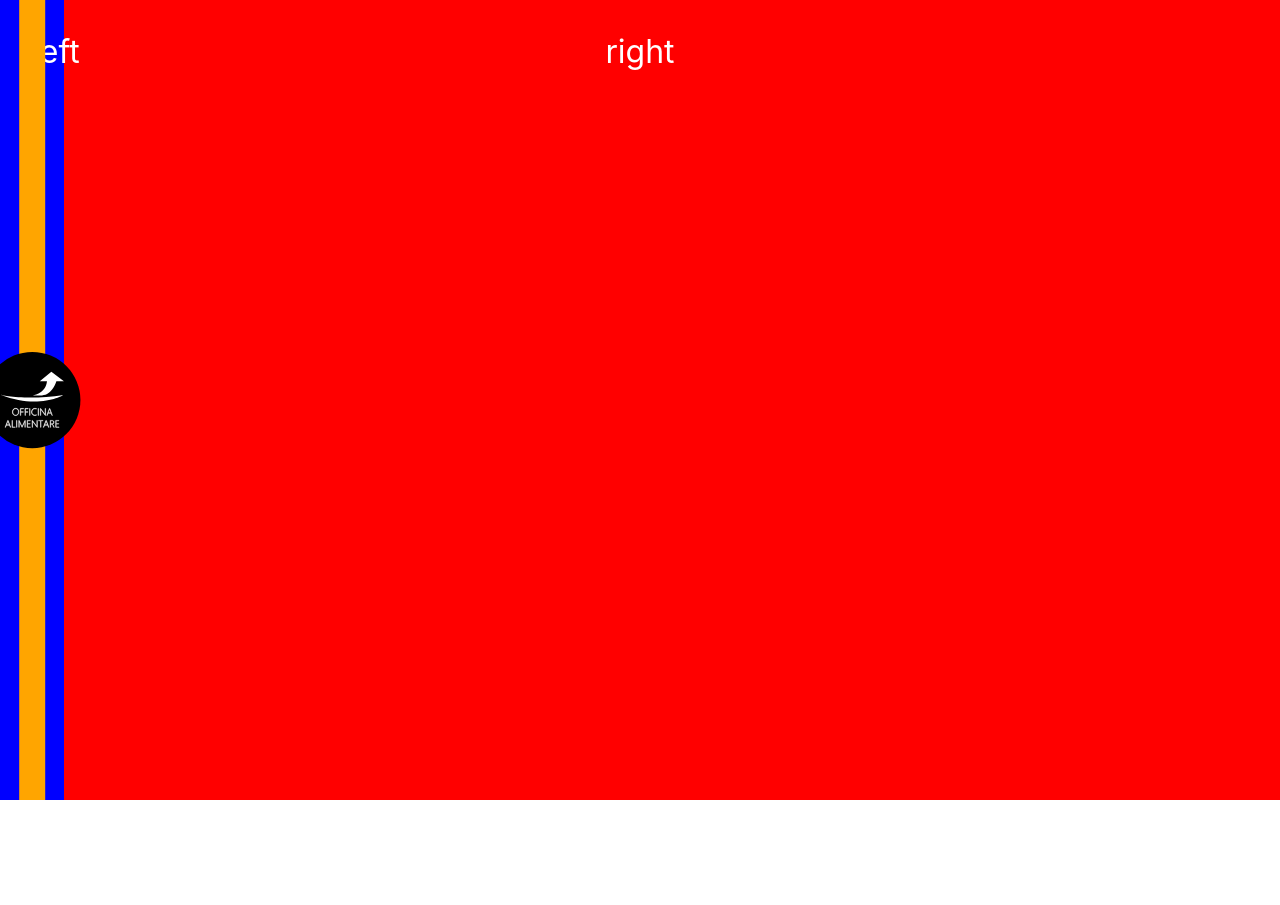
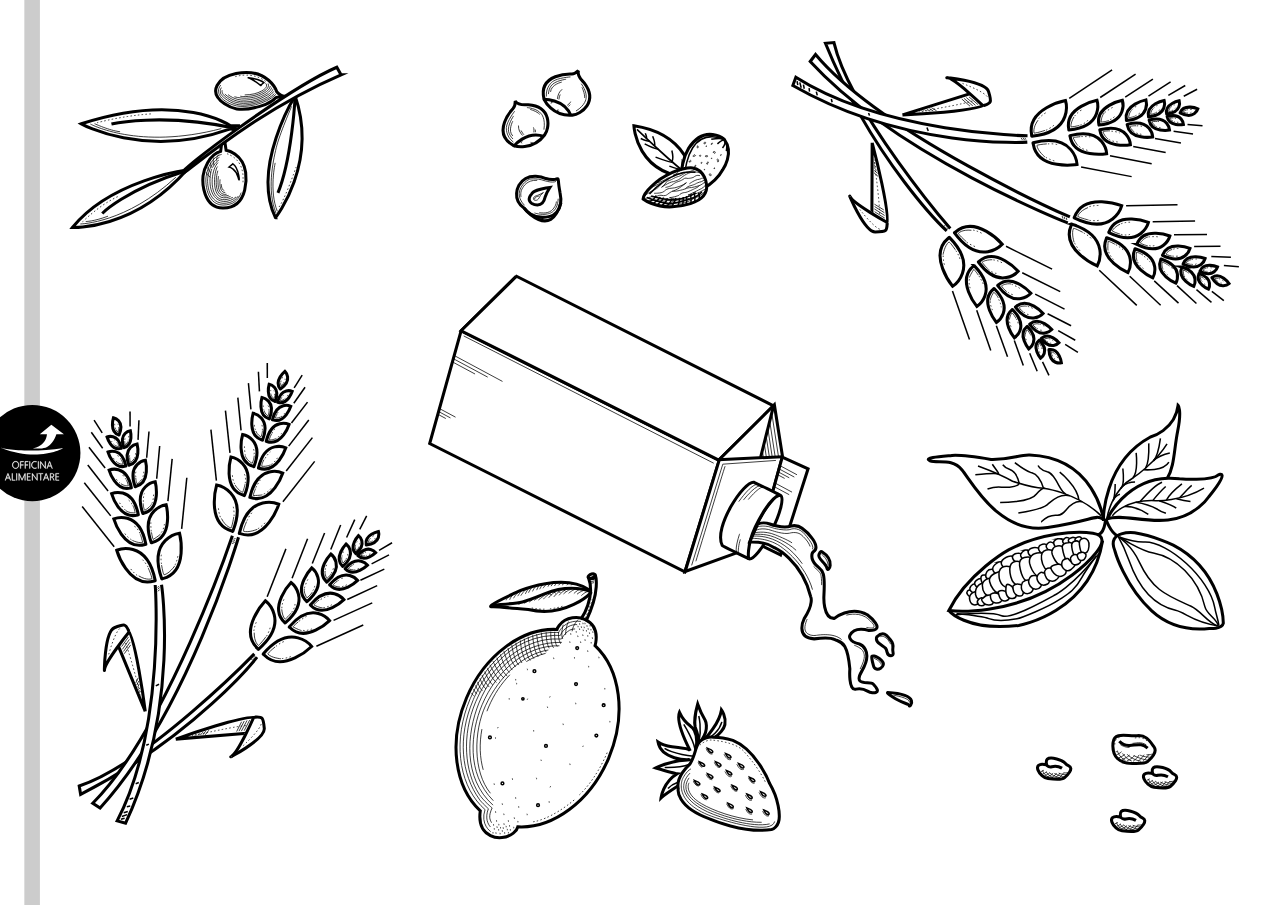
Before and after one commit to onkelhoy/officina-alimentare-storybook, a React (Create React App) app: page / in a window 1280 px wide. Before the commit the page ends 800 px from the top, so only its background shows below. Built offline with nearby package versions, Linux system fonts and the light colour scheme.

Commit message:
slider updated

```diff
--- a/src/ux/molecules/Slider/Component.tsx
+++ b/src/ux/molecules/Slider/Component.tsx
@@ -15,29 +15,66 @@ export interface Props extends IProps {
   source: string;
 }
 
+interface Size {
+  width: number;
+  height: number;
+}
+
 interface CSSProps {
   leftwidth: number;
+  panelsize: Size;
 }
 
 export const Slider: React.FC<Props> = (props) => {
   const [leftwidth, setLeftwidth] = React.useState(0);
-  const classes = useStyles({ leftwidth });
+  const [panelsize, setPanelSize] = React.useState<Size>({ width: 0, height: 0 });
+
+  const timerRef = React.useRef<number>(0);
+  const ref = React.useRef<HTMLImageElement>(null);
+  const classes = useStyles({ leftwidth, panelsize });
 
   function onMove(x: number, _y: number) {
-    console.log('moving', x);
+    setLeftwidth(x);
+  }
+
+  function resize () {
+    if (ref.current) {
+      const box = ref.current.getBoundingClientRect();
+      setPanelSize({ width: box.width, height: box.height });
+    }
+  }
+
+  React.useEffect(() => {
+    init();
+    window.onresize = resize;
+
+    return () => {
+      window.onresize = null;
+    }
+  }, []);
+
+  function init() {
+    window.clearTimeout(timerRef.current);
+
+    timerRef.current = window.setTimeout(() => {
+      if (ref.current && panelsize.width === 0) {
+        resize();
+      }
+      else init();
+    }, 100);
   }
 
   return (
     <div className={[props.className, classes.root].join(' ')}>
       <div className={[classes.left, classes.panel].join(' ')}>
-        left
+        <Image draggable={false} src={props.source} alt="source" />
       </div>
       <Draggable onMove={onMove} freezeY className={classes.mover}>
         <span />
         <Image draggable={false} src={props.logo} width={100} height={100} alt="slider-mover" />
       </Draggable>
       <div className={[classes.right, classes.panel].join(' ')}>
-        right
+        <Image ref={ref} draggable={false} src={props.overlay} alt="overlay" />
       </div>
     </div>
   );
@@ -50,7 +87,7 @@ type RuleName = 'root'|'left'|'right'|'panel'|'mover';
 const useStyles = createUseStyles<RuleName, CSSProps, unknown>({
   root: {
     width: '100%',
-    height: '100vh',
+    height: props => props.panelsize.height || '100vh',
 
     position: 'relative',
   },
@@ -63,7 +100,8 @@ const useStyles = createUseStyles<RuleName, CSSProps, unknown>({
 
     '&:hover': {
       '& > span': {
-        transform: 'translateX(-50%) scaleX(2)',
+        backgroundColor: 'rgba(0,0,0, 0.2)',
+        transform: 'translateX(-50%) scaleX(1.2)',
       }
     },
 
@@ -77,8 +115,8 @@ const useStyles = createUseStyles<RuleName, CSSProps, unknown>({
       zIndex: 2,
       top: 0,
       transform: 'translateX(-50%)',
-      transition: 'transform ease 80ms',
-      backgroundColor: 'orange',
+      transition: 'all ease 80ms',
+      backgroundColor: 'rgba(0,0,0, 0.1)',
     },
 
     '& > img': {
@@ -96,24 +134,27 @@ const useStyles = createUseStyles<RuleName, CSSProps, unknown>({
     height: '100%',
     zIndex: 1,
     top: 0,
+    overflow: 'hidden',
+    backgroundColor: Color.White,
 
-    // STUB for dev purpose
-    color: 'white',
-    padding: '2rem',
-    textAlign: 'center',
-    boxSizing: 'border-box',
-    fontSize: '2rem',
+    '& > img': {
+      position: 'absolute',
+      top: 0,
+      left: 0,
+    }
   },
 
   left: {
-    backgroundColor: 'blue', // STUB
     left: 0,
     zIndex: 2,
-    width: props => props.leftwidth
+    width: props => `calc(${props.leftwidth}px + 2rem)`,
+
+    '& > img': {
+      width: props => props.panelsize.width,
+    }
   },
 
   right: {
-    backgroundColor: 'red', // STUB
     right: 0,
     zIndex: 1,
   }
```
